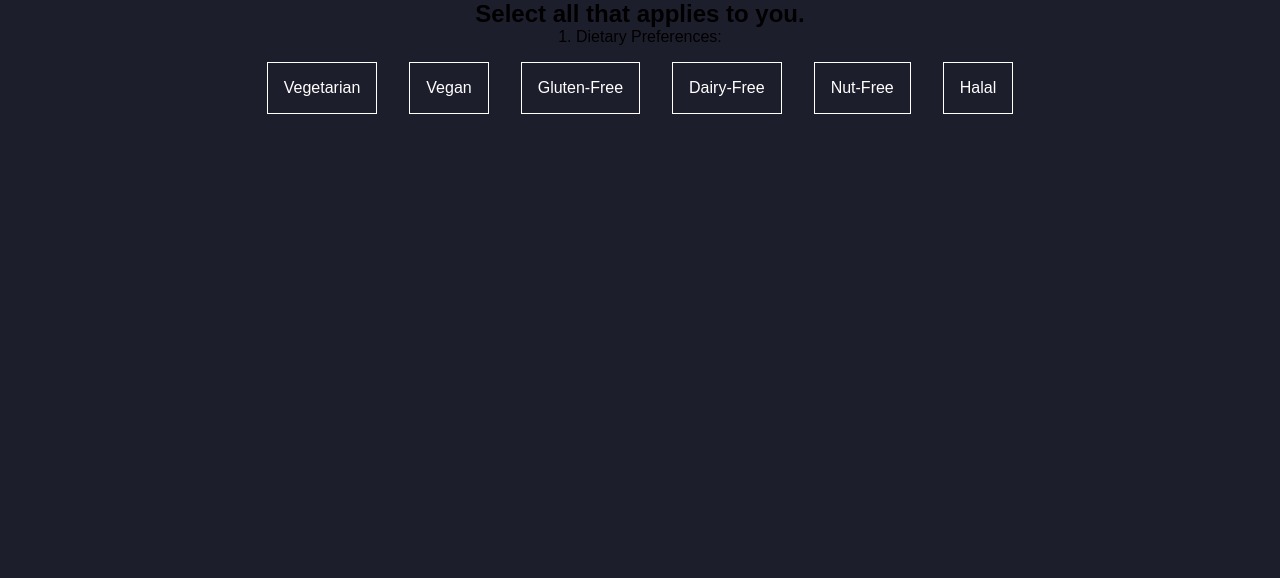
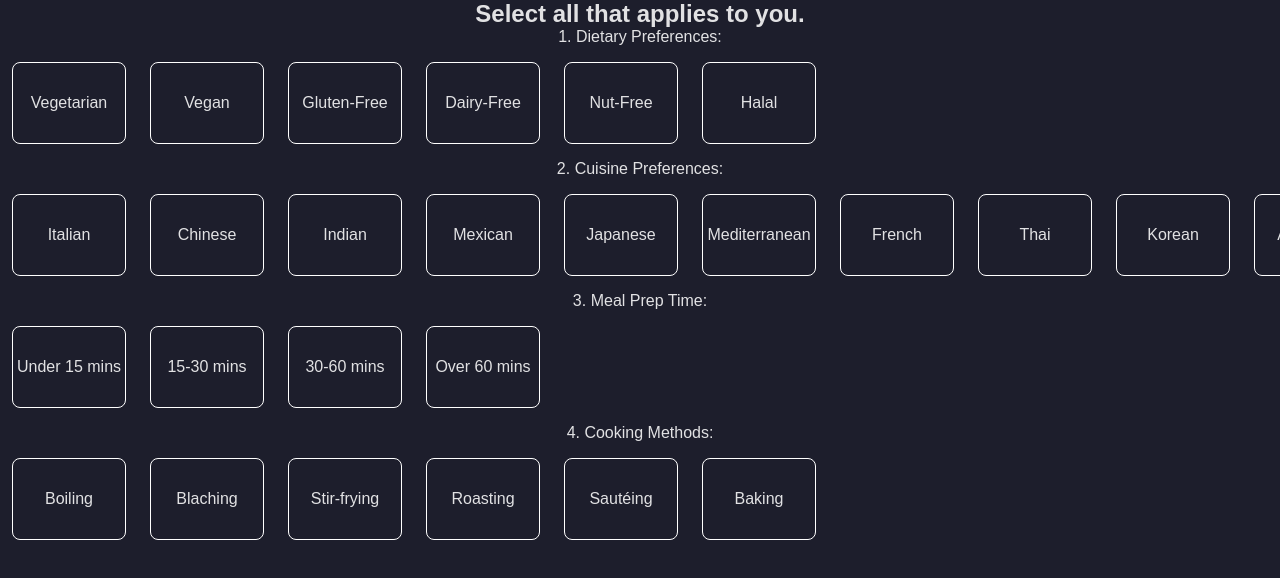
Before and after one commit to hilarykhc/what-s-cooking, a React (Vite) app: page /preference in a window 1280 px wide. Shown: the top 578 px of the page. Built offline with nearby package versions, Linux system fonts and the light colour scheme.

Commit message:
update preference page with choices

```diff
--- a/src/components/PreferenceCard/PreferenceCard.jsx
+++ b/src/components/PreferenceCard/PreferenceCard.jsx
@@ -4,7 +4,8 @@ import preferencesData from "../../data/preferences.json";
 export default function PreferenceCard() {
   return (
     <>
-      <p>1. Dietary Preferences:</p>
+      <div>
+        <p className="preference__subtitle">1. Dietary Preferences:</p>
         <section className="preference__section">
           {preferencesData.dietary.map((preference) => {
             console.log(preference.name);
@@ -16,6 +17,49 @@ export default function PreferenceCard() {
             );
           })}
         </section>
+      </div>
+      <div>
+        <p className="preference__subtitle">2. Cuisine Preferences:</p>
+        <section className="preference__section">
+          {preferencesData.cuisine.map((preference) => {
+            console.log(preference.name);
+
+            return (
+              <article key={preference.id} className="preference__dietary-card">
+                <p className="preference__dietary-name">{preference.name}</p>
+              </article>
+            );
+          })}
+        </section>
+      </div>
+      <div>
+        <p className="preference__subtitle">3. Meal Prep Time:</p>
+        <section className="preference__section">
+          {preferencesData.cookingTime.map((preference) => {
+            console.log(preference.name);
+
+            return (
+              <article key={preference.id} className="preference__dietary-card">
+                <p className="preference__dietary-name">{preference.name}</p>
+              </article>
+            );
+          })}
+        </section>
+      </div>
+      <div>
+        <p className="preference__subtitle">4. Cooking Methods:</p>
+        <section className="preference__section">
+          {preferencesData.cookingMethod.map((preference) => {
+            console.log(preference.name);
+
+            return (
+              <article key={preference.id} className="preference__dietary-card">
+                <p className="preference__dietary-name">{preference.name}</p>
+              </article>
+            );
+          })}
+        </section>
+      </div>
     </>
   );
 }
--- a/src/components/PreferenceCard/PreferenceCard.scss
+++ b/src/components/PreferenceCard/PreferenceCard.scss
@@ -12,22 +12,40 @@
     overflow-y: hidden;
     white-space: nowrap;
     scrollbar-width: thin;
+    scrollbar-color: $text-color #f1f1f1;
 
-    @include tablet-and-desktop {
-      justify-content: center;
-    }
+    // @include tablet-and-desktop {
+    //   justify-content: center;
+    // }
+  }
+
+  &__subtitle {
+    color: $text-color;
   }
 
   &__dietary {
     &-name {
-      color: #ffffff;
+      color: $text-color;
     }
 
     &-card {
       border: 1px solid #ffffff;
-      padding: 1rem;
-      margin: 1rem;
+      border-radius: 0.5rem;
+      padding: 0.5rem;
+      margin: 1rem 0.75rem;
       flex-shrink: 0;
+      width: 6rem;
+      height: 4rem;
+      display: flex;
+      justify-content: center;
+      align-items: center;
+      cursor: pointer;
+      transition: transform 0.3s ease, border-color 0.3s ease;
+
+      &:hover {
+        transform: scale(1.025);
+        border-color: #d7d7d7;
+      }
     }
   }
 }
--- a/src/data/preferences.json
+++ b/src/data/preferences.json
@@ -22,7 +22,7 @@
     { "id": 12, "name": "Greek" }
   ],
   "cookingTime": [
-    { "id": 1, "name": "Less than 15 mins" },
+    { "id": 1, "name": "Under 15 mins" },
     { "id": 2, "name": "15-30 mins" },
     { "id": 3, "name": "30-60 mins" },
     { "id": 4, "name": "Over 60 mins" }
--- a/src/pages/PreferencePage/PreferencePage.jsx
+++ b/src/pages/PreferencePage/PreferencePage.jsx
@@ -4,7 +4,7 @@ import "../PreferencePage/PreferencePage.scss";
 export default function PreferencePage() {
   return (
     <>
-      <h2>Select all that applies to you.</h2>
+      <h2 className="preference__title">Select all that applies to you.</h2>
       <form>
         <div>
           <PreferenceCard />
--- a/src/pages/PreferencePage/PreferencePage.scss
+++ b/src/pages/PreferencePage/PreferencePage.scss
@@ -2,3 +2,9 @@
 @use "../../styles/partials/resets" as *;
 @use "../../styles/partials/typography" as *;
 @use "../../styles/partials/variables" as *;
+
+.preference {
+  &__title {
+    color: $text-color;
+  }
+}
--- a/src/pages/SuccessPage/SuccessPage.jsx
+++ b/src/pages/SuccessPage/SuccessPage.jsx
@@ -1,13 +1,16 @@
 import Header from "../../components/Header/Header";
 import "../SuccessPage/SuccessPage.scss";
 import { useState, useEffect } from "react";
+import { Link } from "react-router-dom";
 
 export default function SuccessPage() {
   return (
     <>
       <Header />
       <h2 className="success__title">You're all set! </h2>
-      <button className="success__button">Start Cooking</button>
+      <Link to="/preference">
+        <button className="success__button">Start Cooking</button>
+      </Link>
     </>
   );
 }
--- a/src/pages/SuccessPage/SuccessPage.scss
+++ b/src/pages/SuccessPage/SuccessPage.scss
@@ -7,6 +7,7 @@
   &__title {
     margin-bottom: 2rem;
     margin-top: 6rem;
+    color: $text-color;
   }
   &__button {
     @include button;
```
Lines whose indentation alone changed are shown as unchanged.
